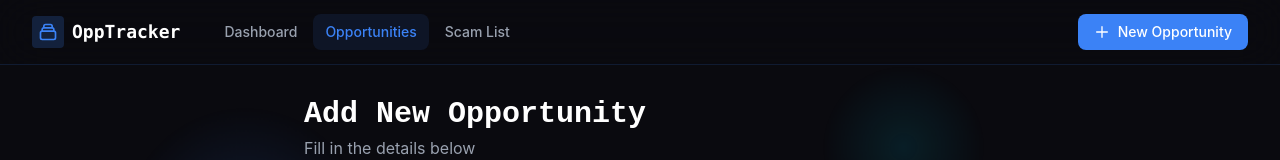
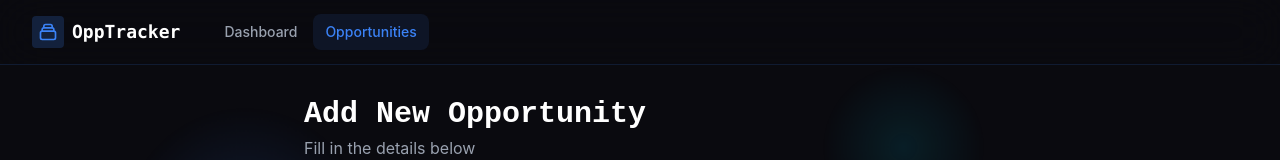
Before and after one commit to Ilyasrf/OppTracker, a React (Vite) app: page /opportunities/new in a window 1280 px wide. Shown: the top 160 px of the page. Built offline with nearby package versions, Linux system fonts and the light colour scheme; no server answers; the database is empty.

Commit message:
remove scam list and +new from navbar, improve error messages

```diff
--- a/src/components/Layout/Navbar.tsx
+++ b/src/components/Layout/Navbar.tsx
@@ -3,7 +3,6 @@ import { Link, useLocation } from 'react-router-dom'
 const navLinks = [
   { to: '/', label: 'Dashboard' },
   { to: '/opportunities', label: 'Opportunities' },
-  { to: '/scam-list', label: 'Scam List' },
 ]
 
 export default function Navbar() {
@@ -38,15 +37,6 @@ export default function Navbar() {
               ))}
             </div>
           </div>
-          <Link
-            to="/opportunities/new"
-            className="inline-flex items-center gap-2 rounded-lg bg-accent px-4 py-2 text-sm font-medium text-white transition-all hover:bg-accent/90 hover:shadow-lg hover:shadow-accent/20"
-          >
-            <svg className="h-4 w-4" fill="none" viewBox="0 0 24 24" stroke="currentColor">
-              <path strokeLinecap="round" strokeLinejoin="round" strokeWidth={2} d="M12 4v16m8-8H4" />
-            </svg>
-            New Opportunity
-          </Link>
         </div>
       </div>
     </nav>
--- a/src/pages/OpportunityForm.tsx
+++ b/src/pages/OpportunityForm.tsx
@@ -65,7 +65,7 @@ export default function OpportunityForm() {
       }
       navigate('/opportunities')
     } catch (err) {
-      setError(err instanceof Error ? err.message : 'Failed to save')
+      setError(err instanceof Error ? err.message : JSON.stringify(err))
     } finally {
       setSaving(false)
     }
```
